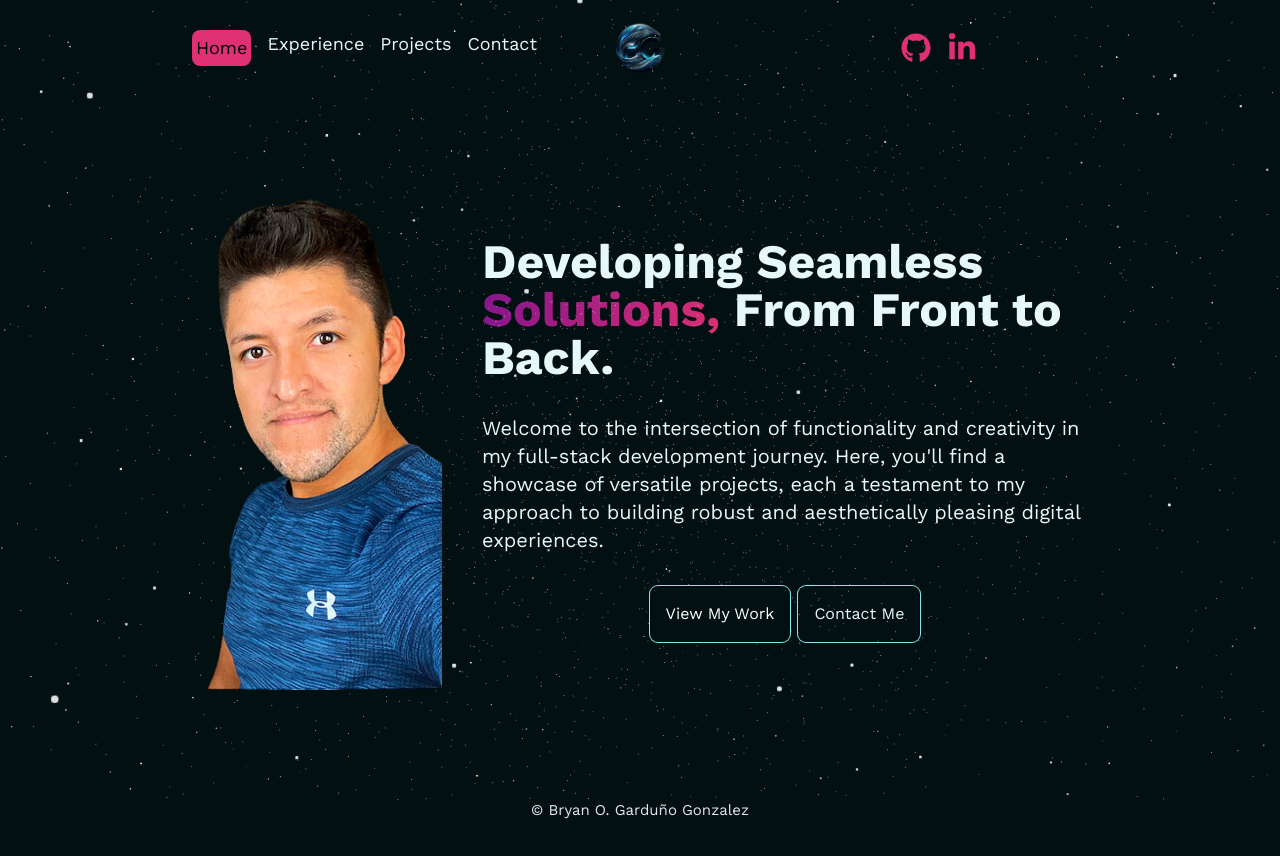
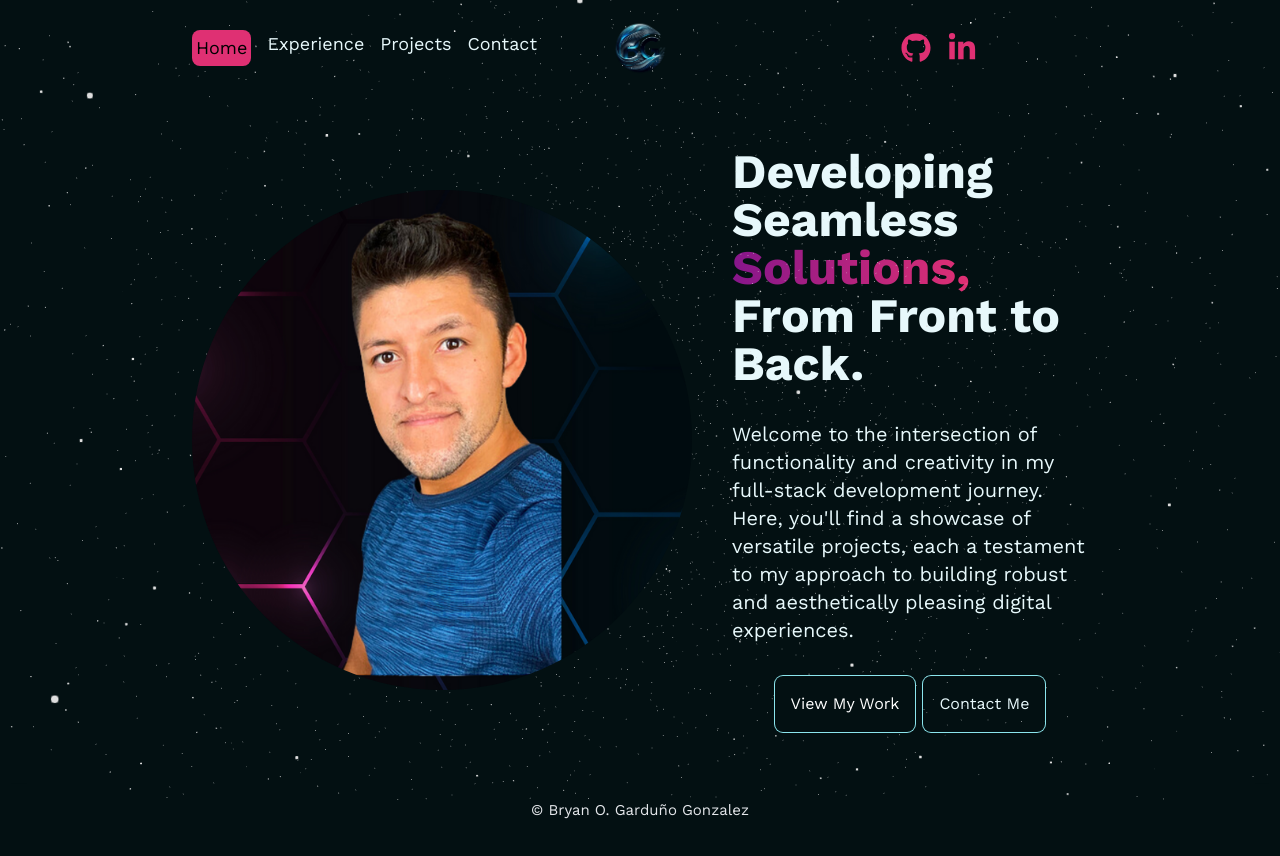
Before and after one commit to brosmar18/react-portfolio-2024, a React (Vite) app: page / in a window 1280 px wide. Built offline with nearby package versions, Linux system fonts and the light colour scheme.

Commit message:
profile updated

```diff
--- a/src/assets/images/index.js
+++ b/src/assets/images/index.js
@@ -1,4 +1,5 @@
 import logo from './logo.png';
 import hero from './hero.png';
+import profile from './profile.png';
 
-export { logo, hero };
+export { logo, hero, profile };
--- a/src/components/Header.jsx
+++ b/src/components/Header.jsx
@@ -1,10 +1,10 @@
 import { Link } from "react-router-dom";
-import { hero } from '../assets/images';
+import { profile } from '../assets/images';
 
 const Header = () => {
   return (
-    <header className='flex flex-col gap-10 items-center justify-around lg:flex-row lg:gap-10 w-full'>
-      <img src={hero} alt="profile" className="h-[400px] md:h-[500px] z-30" />
+    <header className='flex flex-col gap-10 items-center justify-around lg:flex-row lg:gap-10 w-full h-full'>
+      <img src={profile} alt="profile" className="h-[300px] sm:h-[400px] md:h-[500px] z-30" />
       <div className=" w-[350px] lg:w-[700px] flex flex-col gap-8 items-center justify-center">
         <h1 className="text-3xl lg:text-5xl font-bold "> Developing Seamless
           <span className="text-transparent bg-clip-text bg-gradient-to-r from-dark-secondary to-dark-accent">
--- a/src/pages/Home.jsx
+++ b/src/pages/Home.jsx
@@ -3,7 +3,7 @@ import Header from '../components/Header';
 
 const Home = () => {
   return (
-    <div className="px-4 sm:px-8 md:px-12 lg:px-20 xl:px-48 mb-10 mt-10 md:h-[calc(100vh-12rem)] flex items-center justify-center">
+    <div className="px-4 sm:px-8 md:px-12 lg:px-20 xl:px-48 mb-10 mt-10 md:h-full lg:h-[calc(100vh-12rem)] flex items-center justify-center">
       <Header />
     </div>
   )
```
Also changed, not shown: src/assets/images/profile.png (added).
